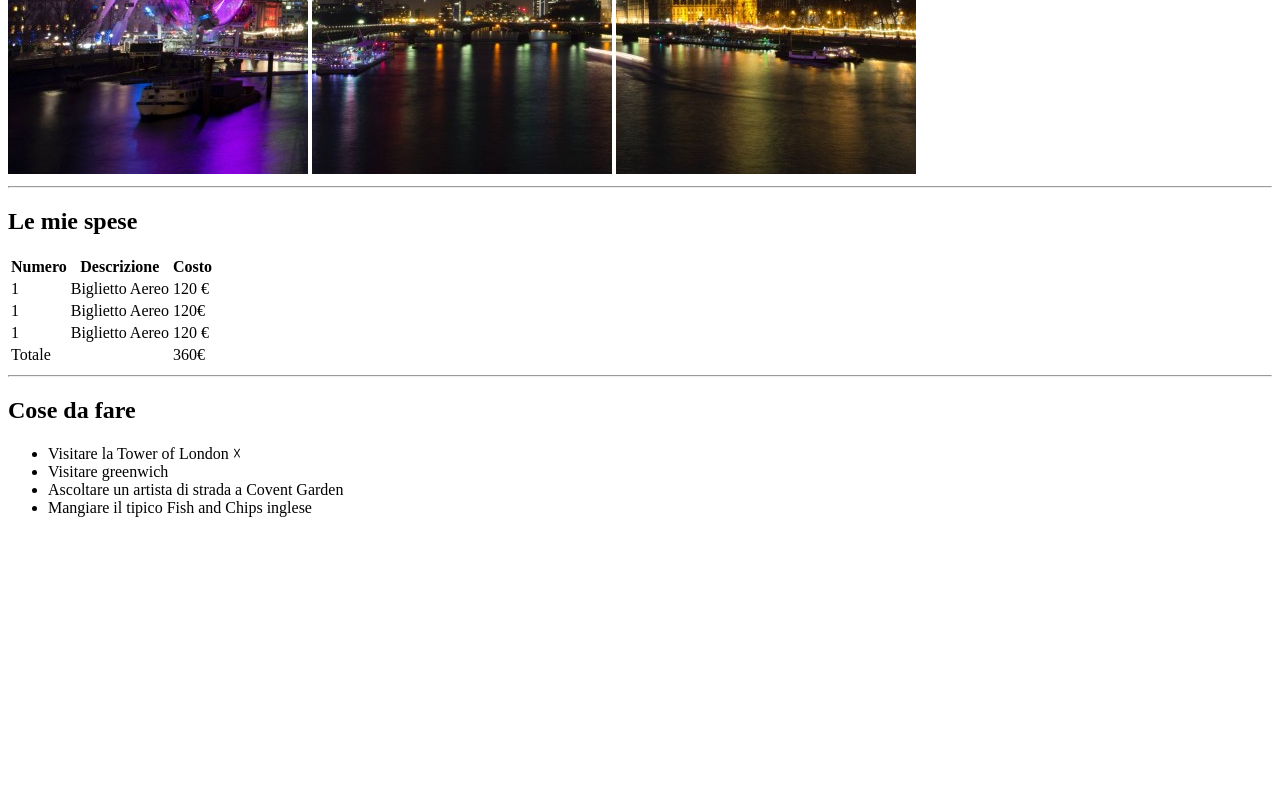
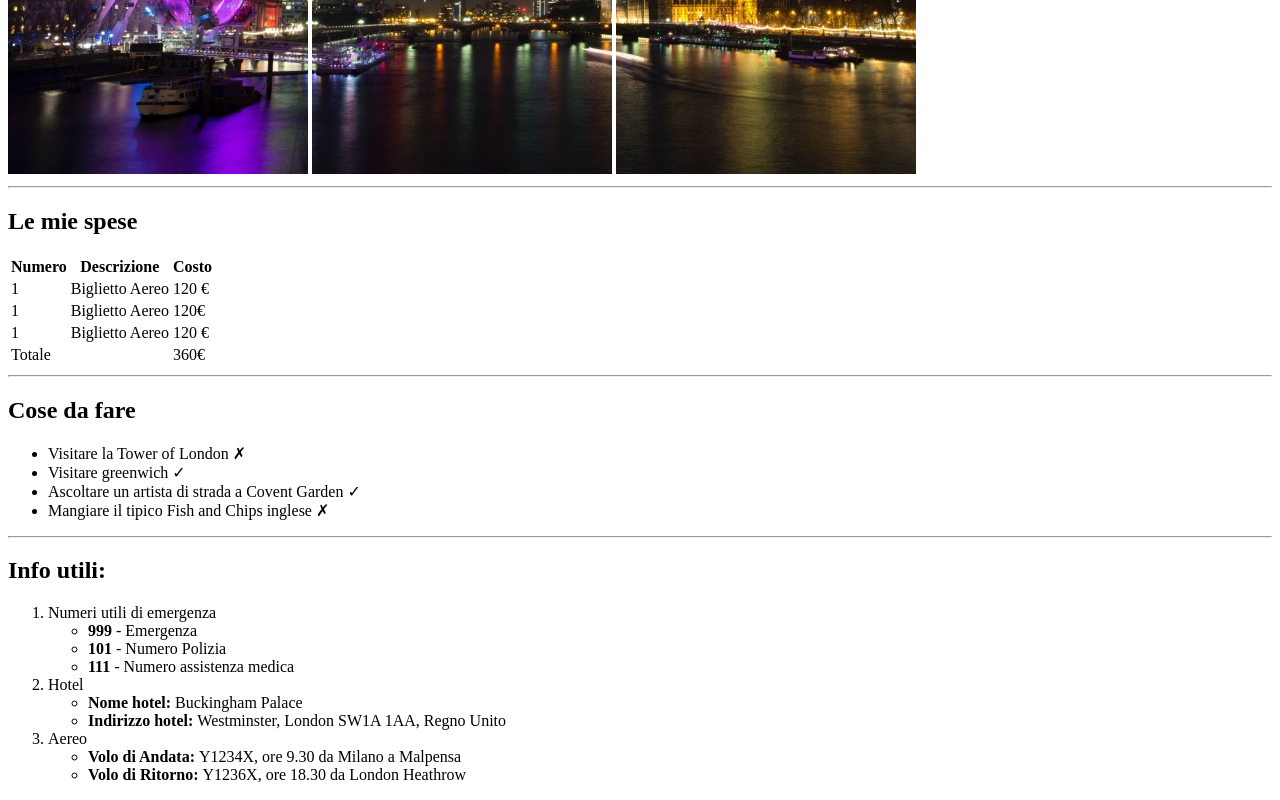
Before and after one commit to gianluca-milesi/html-london-trip, a plain HTML site: page index.html in a window 1280 px wide. Shown: the part 506-1306 px from the top of the page. Before the commit the page ends 1039 px from the top, so only its background shows below. Drawn offline with Linux system fonts and the light colour scheme.

Commit message:
ADD Section 4

```diff
--- a/index.html
+++ b/index.html
@@ -14,6 +14,7 @@
     <img src="./img/pexels-bill-emrich-230794-1.jpg">
     <img src="./img/pexels-bill-emrich-230794-2.jpg">
     <hr>
+
     <!-- SEZIONE 2 -->
     <h2>Le mie spese</h2>
     <!-- tabella -->
@@ -51,14 +52,41 @@
         </tfoot>
     </table>
     <hr>
+
     <!-- SEZIONE 3 -->
-     <h2>Cose da fare</h2>
-     <ul>
-        <li>Visitare la Tower of London &#9747;</li>
-        <li>Visitare greenwich</li>
-        <li>Ascoltare un artista di strada a Covent Garden</li>
-        <li>Mangiare il tipico Fish and Chips inglese</li>
-     </ul>
+    <h2>Cose da fare</h2>
+    <ul>
+        <li>Visitare la Tower of London &#10007;</li>
+        <li>Visitare greenwich &#10003;</li>
+        <li>Ascoltare un artista di strada a Covent Garden &#10003;</li>
+        <li>Mangiare il tipico Fish and Chips inglese &#10007;</li>
+    </ul>
+    <hr>
+
+    <!-- SEZIONE 4 -->
+    <h2>Info utili:</h2>
+    <ol>
+        <li>Numeri utili di emergenza
+            <ul>
+                <li><strong>999 </strong>- Emergenza</li>
+                <li><strong>101 </strong>- Numero Polizia</li>
+                <li><strong>111 </strong>- Numero assistenza medica</li>
+            </ul>
+        </li>
+        <li>Hotel
+            <ul>
+                <li><strong>Nome hotel: </strong>Buckingham Palace</li>
+                <li><strong>Indirizzo hotel: </strong>Westminster, London SW1A 1AA, Regno Unito</li>
+            </ul>
+        </li>
+        <li>Aereo
+            <ul>
+                <li><strong>Volo di Andata: </strong>Y1234X, ore 9.30 da Milano a Malpensa</li>
+                <li><strong>Volo di Ritorno: </strong>Y1236X, ore 18.30 da London Heathrow</li>
+            </ul>
+        </li>
+    </ol>
+
 
 
 
```
